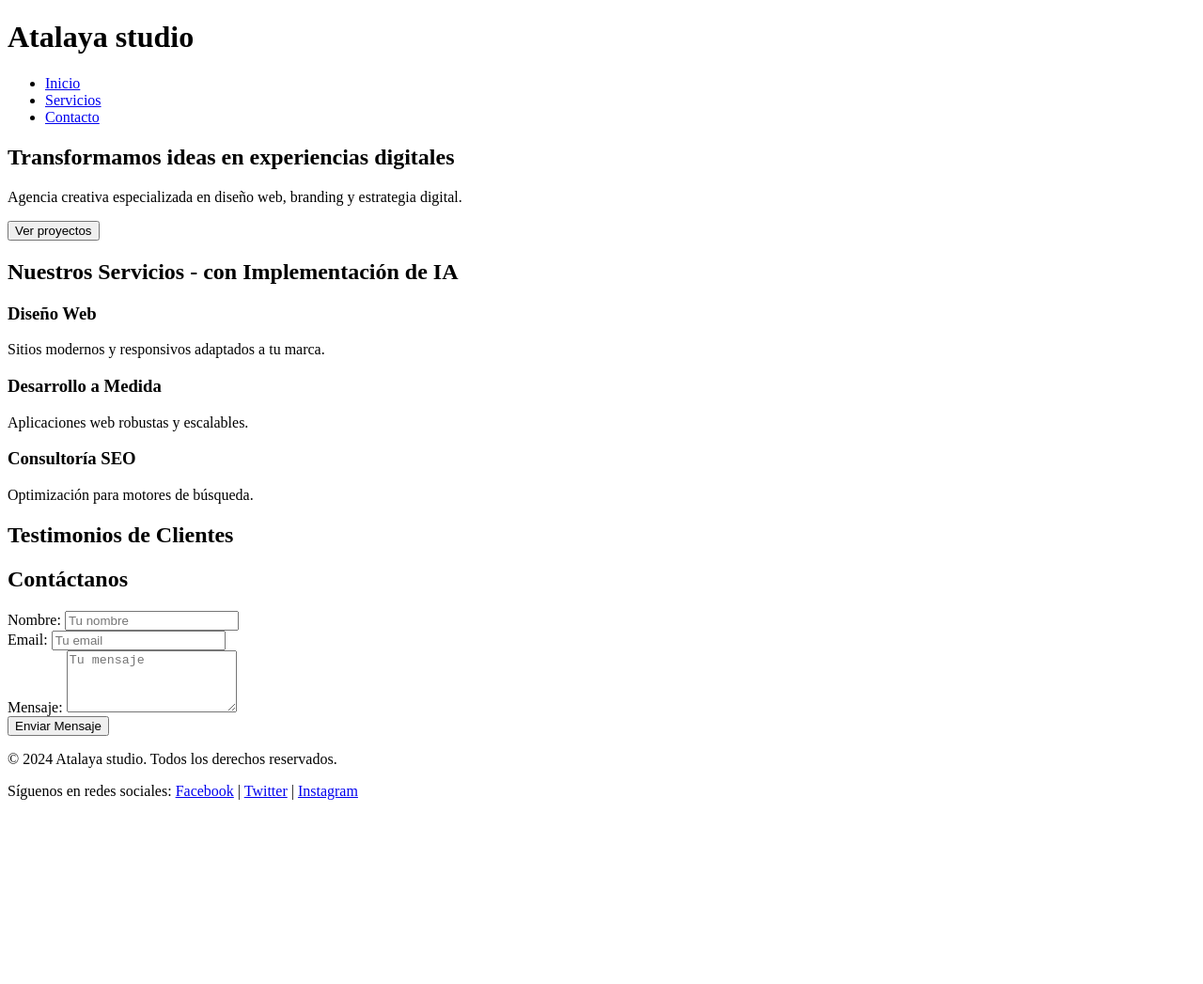
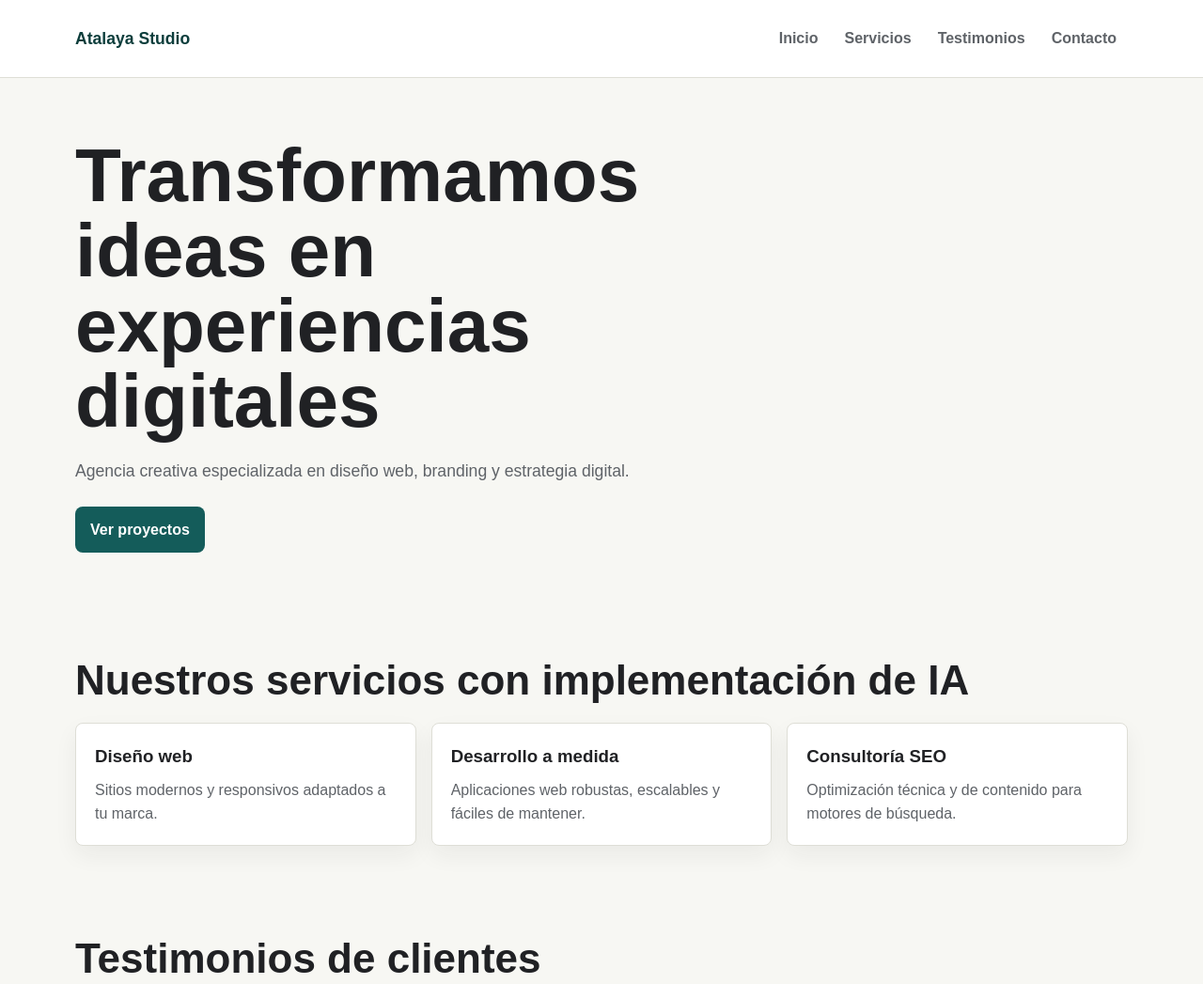
Before and after one commit to sebasMatiz29/Atalaya-Studio, a plain HTML site: page index.html in a window 1280 px wide. Shown: the top 1047 px of the page at 94% size. Before the commit the page ends 867 px from the top, so only its background shows below. Drawn offline with Linux system fonts and the light colour scheme; no server answers.

Commit message:
Atalaya_Studio_case

```diff
--- a/css/styles.css
+++ b/css/styles.css
@@ -0,0 +1,319 @@
+:root {
+    --color-bg: #f7f7f3;
+    --color-surface: #ffffff;
+    --color-text: #202124;
+    --color-muted: #5f6368;
+    --color-primary: #145c5a;
+    --color-primary-dark: #0d3e3c;
+    --color-accent: #d49b47;
+    --color-border: #deded6;
+    --shadow-soft: 0 18px 40px rgba(32, 33, 36, 0.1);
+    --container: 1120px;
+    --radius: 8px;
+}
+
+* {
+    box-sizing: border-box;
+}
+
+html {
+    scroll-behavior: smooth;
+}
+
+body {
+    margin: 0;
+    font-family: Arial, Helvetica, sans-serif;
+    line-height: 1.6;
+    color: var(--color-text);
+    background: var(--color-bg);
+}
+
+img {
+    display: block;
+    max-width: 100%;
+    height: auto;
+}
+
+a {
+    color: inherit;
+}
+
+a:focus-visible,
+button:focus-visible,
+input:focus-visible,
+textarea:focus-visible {
+    outline: 3px solid var(--color-accent);
+    outline-offset: 3px;
+}
+
+.sr-only {
+    position: absolute;
+    width: 1px;
+    height: 1px;
+    padding: 0;
+    margin: -1px;
+    overflow: hidden;
+    clip: rect(0, 0, 0, 0);
+    white-space: nowrap;
+    border: 0;
+}
+
+.site-header {
+    position: sticky;
+    top: 0;
+    z-index: 10;
+    display: flex;
+    align-items: center;
+    justify-content: space-between;
+    gap: 1rem;
+    padding: 1rem;
+    background: rgba(255, 255, 255, 0.96);
+    border-bottom: 1px solid var(--color-border);
+}
+
+.logo {
+    font-size: 1.1rem;
+    font-weight: 700;
+    text-decoration: none;
+    color: var(--color-primary-dark);
+}
+
+.nav-toggle {
+    display: inline-flex;
+    align-items: center;
+    justify-content: center;
+    width: 2.75rem;
+    height: 2.75rem;
+    border: 1px solid var(--color-border);
+    border-radius: var(--radius);
+    background: var(--color-surface);
+    cursor: pointer;
+}
+
+.nav-toggle span[aria-hidden="true"],
+.nav-toggle span[aria-hidden="true"]::before,
+.nav-toggle span[aria-hidden="true"]::after {
+    display: block;
+    width: 1.25rem;
+    height: 2px;
+    background: var(--color-text);
+    content: "";
+}
+
+.nav-toggle span[aria-hidden="true"] {
+    position: relative;
+}
+
+.nav-toggle span[aria-hidden="true"]::before,
+.nav-toggle span[aria-hidden="true"]::after {
+    position: absolute;
+    left: 0;
+}
+
+.nav-toggle span[aria-hidden="true"]::before {
+    top: -7px;
+}
+
+.nav-toggle span[aria-hidden="true"]::after {
+    top: 7px;
+}
+
+.site-nav ul {
+    position: absolute;
+    top: 100%;
+    left: 0;
+    right: 0;
+    display: none;
+    margin: 0;
+    padding: 0.75rem 1rem 1rem;
+    list-style: none;
+    background: var(--color-surface);
+    border-bottom: 1px solid var(--color-border);
+    box-shadow: var(--shadow-soft);
+}
+
+.site-nav ul.is-open {
+    display: grid;
+    gap: 0.5rem;
+}
+
+.site-nav a {
+    display: block;
+    padding: 0.75rem;
+    border-radius: var(--radius);
+    text-decoration: none;
+    color: var(--color-muted);
+    font-weight: 700;
+}
+
+.site-nav a:hover {
+    background: #edf4f3;
+    color: var(--color-primary-dark);
+}
+
+.hero,
+.section,
+.site-footer {
+    width: min(100% - 2rem, var(--container));
+    margin-inline: auto;
+}
+
+.hero {
+    display: grid;
+    align-content: center;
+    min-height: 70vh;
+    padding-block: 4rem;
+}
+
+.hero h1 {
+    max-width: 760px;
+    margin: 0;
+    font-size: clamp(2.25rem, 8vw, 5rem);
+    line-height: 1;
+}
+
+.hero p {
+    max-width: 620px;
+    margin: 1.25rem 0 0;
+    font-size: 1.1rem;
+    color: var(--color-muted);
+}
+
+.button,
+button[type="submit"] {
+    display: inline-flex;
+    align-items: center;
+    justify-content: center;
+    width: fit-content;
+    min-height: 2.75rem;
+    margin-top: 1.5rem;
+    padding: 0.75rem 1rem;
+    border: 0;
+    border-radius: var(--radius);
+    background: var(--color-primary);
+    color: #ffffff;
+    font-weight: 700;
+    text-decoration: none;
+    cursor: pointer;
+}
+
+.button:hover,
+button[type="submit"]:hover {
+    background: var(--color-primary-dark);
+}
+
+.section {
+    padding-block: 3rem;
+}
+
+.section h2 {
+    margin: 0 0 1.25rem;
+    font-size: clamp(1.75rem, 5vw, 2.75rem);
+    line-height: 1.1;
+}
+
+.service-grid,
+.testimonial-grid {
+    display: grid;
+    gap: 1rem;
+}
+
+.card {
+    padding: 1.25rem;
+    border: 1px solid var(--color-border);
+    border-radius: var(--radius);
+    background: var(--color-surface);
+    box-shadow: 0 10px 24px rgba(32, 33, 36, 0.06);
+}
+
+.card h3 {
+    margin: 0 0 0.5rem;
+}
+
+.card p {
+    margin: 0;
+    color: var(--color-muted);
+}
+
+.testimonial-card small {
+    display: block;
+    margin-top: 0.75rem;
+    color: var(--color-primary-dark);
+    overflow-wrap: anywhere;
+}
+
+form {
+    display: grid;
+    gap: 1rem;
+    max-width: 640px;
+}
+
+label {
+    display: block;
+    margin-bottom: 0.35rem;
+    font-weight: 700;
+}
+
+input,
+textarea {
+    width: 100%;
+    padding: 0.8rem;
+    border: 1px solid var(--color-border);
+    border-radius: var(--radius);
+    font: inherit;
+    background: var(--color-surface);
+}
+
+textarea {
+    resize: vertical;
+}
+
+.form-status {
+    min-height: 1.5rem;
+    margin: 0;
+    color: var(--color-primary-dark);
+    font-weight: 700;
+}
+
+.site-footer {
+    padding-block: 2rem;
+    border-top: 1px solid var(--color-border);
+    color: var(--color-muted);
+}
+
+.site-footer p {
+    margin: 0.25rem 0;
+}
+
+@media (min-width: 720px) {
+    .site-header {
+        padding-inline: max(1rem, calc((100% - var(--container)) / 2));
+    }
+
+    .nav-toggle {
+        display: none;
+    }
+
+    .site-nav ul,
+    .site-nav ul.is-open {
+        position: static;
+        display: flex;
+        align-items: center;
+        gap: 0.25rem;
+        padding: 0;
+        border: 0;
+        box-shadow: none;
+        background: transparent;
+    }
+
+    .service-grid,
+    .testimonial-grid {
+        grid-template-columns: repeat(3, minmax(0, 1fr));
+    }
+}
+
+@media (prefers-reduced-motion: reduce) {
+    html {
+        scroll-behavior: auto;
+    }
+}
--- a/index.html
+++ b/index.html
@@ -3,76 +3,83 @@
 <head>
     <meta charset="UTF-8">
     <meta name="viewport" content="width=device-width, initial-scale=1.0">
-    <meta name="description" content="Atalaya studio">
+    <meta name="description" content="Atalaya Studio, agencia creativa especializada en diseño web, branding y estrategia digital.">
 
-    <title>
-        Atalaya studio | Inicio
-    </title>
+    <title>Atalaya Studio | Inicio</title>
 
     <link rel="stylesheet" href="css/styles.css">
 </head>
 <body>
-    <header>
-        <h1>Atalaya studio</h1>
-        <nav>
-            <ul>
+    <header class="site-header">
+        <a class="logo" href="#inicio" aria-label="Atalaya Studio - Inicio">Atalaya Studio</a>
+        <button class="nav-toggle" type="button" aria-expanded="false" aria-controls="menu-principal">
+            <span class="sr-only">Abrir menú de navegación</span>
+            <span aria-hidden="true"></span>
+        </button>
+        <nav class="site-nav" aria-label="Navegación principal">
+            <ul id="menu-principal">
                 <li><a href="#inicio">Inicio</a></li>
                 <li><a href="#servicios">Servicios</a></li>
+                <li><a href="#testimonios">Testimonios</a></li>
                 <li><a href="#contacto">Contacto</a></li>
             </ul>
         </nav>
     </header>
 
     <main>
-        <section id="inicio">
-            <h2>Transformamos ideas en experiencias digitales</h2>
+        <section class="hero" id="inicio">
+            <h1>Transformamos ideas en experiencias digitales</h1>
             <p>Agencia creativa especializada en diseño web, branding y estrategia digital.</p>
-            <button>Ver proyectos</button>
+            <a class="button" href="#servicios">Ver proyectos</a>
         </section>
-        <section id="servicios">
-            <h2>Nuestros Servicios - con Implementación de IA</h2>
 
-            <article>
-                <h3>Diseño Web</h3>
-                <p>Sitios modernos y responsivos adaptados a tu marca.</p>
-            </article>
-            <article>
-                <h3>Desarrollo a Medida</h3>
-                <p>Aplicaciones web robustas y escalables.</p>
-            </article>
-            <article>
-                <h3>Consultoría SEO</h3>
-                <p>Optimización para motores de búsqueda.</p>
-            </article>
+        <section class="section" id="servicios">
+            <h2>Nuestros servicios con implementación de IA</h2>
+
+            <div class="service-grid">
+                <article class="card">
+                    <h3>Diseño web</h3>
+                    <p>Sitios modernos y responsivos adaptados a tu marca.</p>
+                </article>
+                <article class="card">
+                    <h3>Desarrollo a medida</h3>
+                    <p>Aplicaciones web robustas, escalables y fáciles de mantener.</p>
+                </article>
+                <article class="card">
+                    <h3>Consultoría SEO</h3>
+                    <p>Optimización técnica y de contenido para motores de búsqueda.</p>
+                </article>
+            </div>
         </section>
-        <section id="testimonios">
-            <h2>Testimonios de Clientes</h2>
-            <div id="contenedor-testimonio"></div>
+
+        <section class="section" id="testimonios">
+            <h2>Testimonios de clientes</h2>
+            <div class="testimonial-grid" id="contenedor-testimonio" aria-live="polite"></div>
         </section>
-        <section id="contacto">
+
+        <section class="section" id="contacto">
             <h2>Contáctanos</h2>
-            <form action="#" method="post">
+            <form action="#" method="post" novalidate>
                 <div>
                     <label for="nombre">Nombre:</label>
-                    <input type="text" id="nombre" name="nombre" placeholder="Tu nombre">
+                    <input type="text" id="nombre" name="nombre" placeholder="Tu nombre" autocomplete="name" required>
                 </div>
                 <div>
                     <label for="email">Email:</label>
-                    <input type="email" id="email" name="email" placeholder="Tu email">
+                    <input type="email" id="email" name="email" placeholder="Tu email" autocomplete="email" required>
                 </div>
                 <div>
                     <label for="mensaje">Mensaje:</label>
-                    <textarea id="mensaje" name="mensaje" placeholder="Tu mensaje" rows="4"></textarea>
+                    <textarea id="mensaje" name="mensaje" placeholder="Tu mensaje" rows="4" required></textarea>
                 </div>
-                <button type="submit">Enviar Mensaje</button>
+                <p class="form-status" role="status" aria-live="polite"></p>
+                <button type="submit">Enviar mensaje</button>
             </form>
         </section>
-
-        <!-- Más contenido aquí -->
     </main>
 
-    <footer>
-        <p>&copy; 2024 Atalaya studio. Todos los derechos reservados.</p>
+    <footer class="site-footer">
+        <p>&copy; 2024 Atalaya Studio. Todos los derechos reservados.</p>
         <p>Síguenos en redes sociales:
             <a href="#">Facebook</a> |
             <a href="#">Twitter</a> |
@@ -81,6 +88,5 @@
     </footer>
 
     <script type="module" src="js/main.js"></script>
-
 </body>
 </html>
--- a/js/main.js
+++ b/js/main.js
@@ -1,23 +1,27 @@
-import {obtenerUsuarios} from './api.js';
-import {renderizarTestimonios, validarFormulario} from './ui.js';
+import { obtenerUsuarios } from './api.js';
+import { configurarMenuMovil, renderizarTestimonios, validarFormulario } from './ui.js';
 
 const contenedorTestimonios = document.querySelector('#contenedor-testimonio');
 const formularioContacto = document.querySelector('form');
+const botonMenu = document.querySelector('.nav-toggle');
+const menuPrincipal = document.querySelector('#menu-principal');
 
 document.addEventListener('DOMContentLoaded', async () => {
+    configurarMenuMovil(botonMenu, menuPrincipal);
+
     try {
         const usuarios = await obtenerUsuarios();
-        if (usuarios && usuarios.length > 0) {
-            if (contenedorTestimonios) {
-                renderizarTestimonios(usuarios, contenedorTestimonios);
-            } else {
-                console.warn('No existe el contenedor de testimonios en el DOM (id="contenedor-testimonio").');
-            }
-        } else {
-            console.warn('No se encontraron usuarios para mostrar testimonios.');
+        if (usuarios?.length && contenedorTestimonios) {
+            renderizarTestimonios(usuarios, contenedorTestimonios);
+            return;
         }
+
+        console.warn('No se encontraron testimonios para mostrar.');
     } catch (error) {
         console.error('Error al obtener usuarios:', error);
+        if (contenedorTestimonios) {
+            contenedorTestimonios.textContent = 'No fue posible cargar los testimonios en este momento.';
+        }
     }
 });
 
```
Also changed, not shown: js/ui.js (+46 -13 lines).
